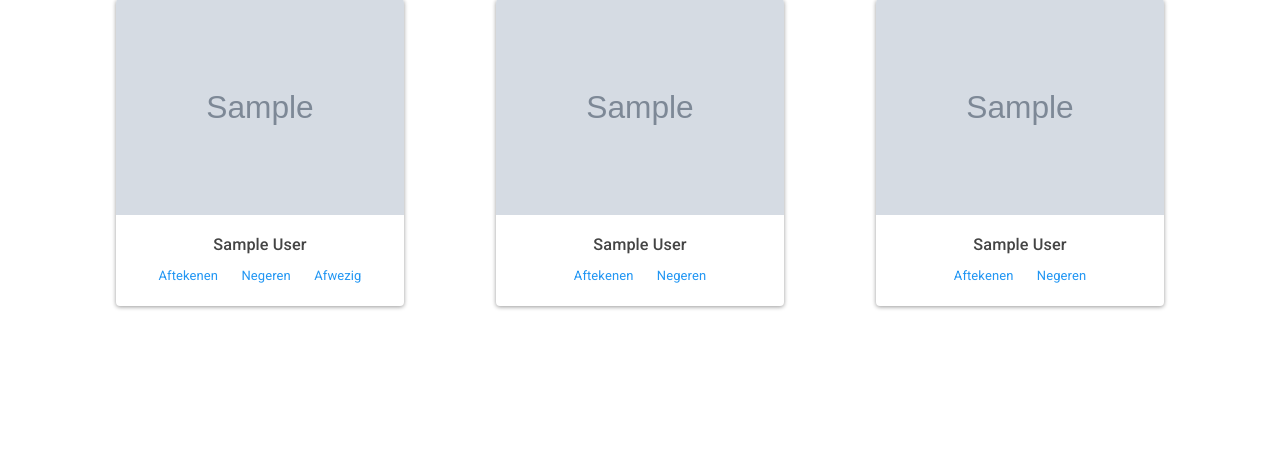
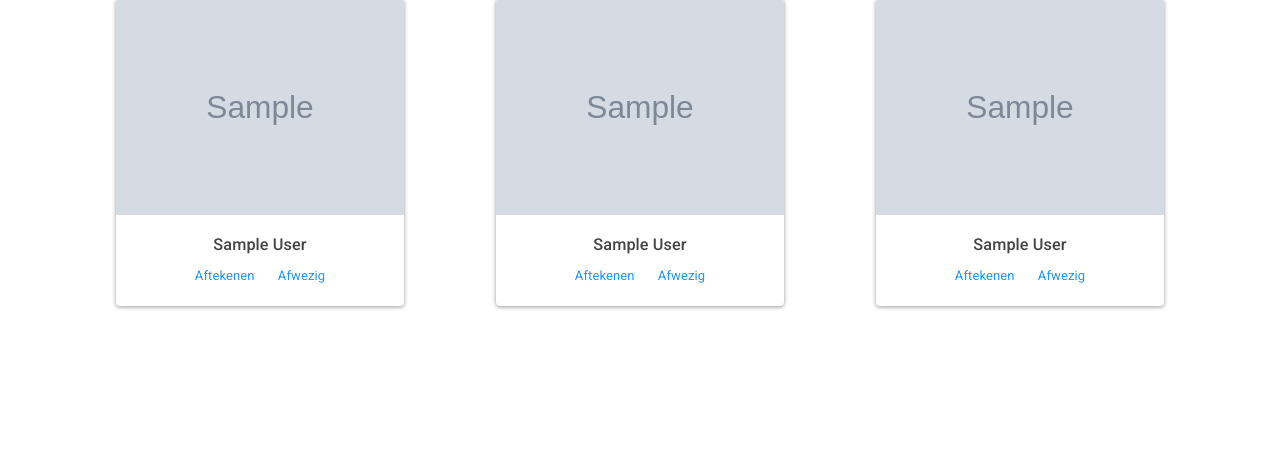
Before and after one commit to djoamersfoort/corvee, a Django app: template django/corvee/templates/index.html in a window 1280 px wide. Shown: the part 197-657 px from the top of the page. Run offline with Django 3.2, Linux system fonts and the light colour scheme; the template is opened without the code that fills it: most values are stand-ins (such as "Sample title", 1, 10 or a date in 2020); grey boxes marked "Sample" are stand-in pictures; some libraries are stand-ins or nearby versions.

Commit message:
Implement acknowledgement

```diff
--- a/django/corvee/corvee/urls.py
+++ b/django/corvee/corvee/urls.py
@@ -21,6 +21,7 @@ urlpatterns = [
     path('admin/', admin.site.urls),
     path('main/', views.Main.as_view(), name='main'),
     path('main/<str:day>/', views.Main.as_view(), name='main'),
+    path('ack/<int:pk>', views.Acknowledge.as_view(), name='acknowledge'),
     path('logoff/', views.LogoffView.as_view(), name='logoff'),
     re_path(r'oauth/.*', views.LoginResponseView.as_view()),
     path('', views.LoginView.as_view(), name='login')
--- a/django/corvee/templates/index.html
+++ b/django/corvee/templates/index.html
@@ -52,8 +52,7 @@
             <img class="card-img-top" src="{{ object_list.0.picture }}" alt="Foto van ...">
             <div class="card-body">
               <h5 class="card-title">{{ object_list.0.first_name }} {{ object_list.0.last_name }}</h5>
-              <a href="#" class="card-link">Aftekenen</a>
-              <a href="#" class="card-link">Negeren</a>
+              <a href="{% url 'acknowledge' object_list.0.id %}" class="card-link">Aftekenen</a>
               <a href="#" class="card-link">Afwezig</a>
             </div>
           </div>
@@ -63,8 +62,8 @@
             <img class="card-img-top" src="{{ object_list.1.picture }}" alt="Foto van ...">
             <div class="card-body">
               <h5 class="card-title">{{ object_list.1.first_name }} {{ object_list.1.last_name }}</h5>
-              <a href="#" class="card-link">Aftekenen</a>
-              <a href="#" class="card-link">Negeren</a>
+              <a href="{% url 'acknowledge' object_list.1.id %}" class="card-link">Aftekenen</a>
+              <a href="#" class="card-link">Afwezig</a>
             </div>
           </div>
         </div>
@@ -73,8 +72,8 @@
             <img class="card-img-top" src="{{ object_list.2.picture }}" alt="Foto van ...">
             <div class="card-body">
               <h5 class="card-title">{{ object_list.2.first_name }} {{ object_list.2.last_name }}</h5>
-              <a href="#" class="card-link">Aftekenen</a>
-              <a href="#" class="card-link">Negeren</a>
+              <a href="{% url 'acknowledge' object_list.2.id %}" class="card-link">Aftekenen</a>
+              <a href="#" class="card-link">Afwezig</a>
             </div>
           </div>
         </div>
@@ -82,9 +81,3 @@
     </div>
   </body>
 </html>
-
-<script>
-    function switchDay() {
-        console.log($("#switch"));
-    }
-</script>
```
Also changed, not shown: django/corvee/corvee/src/views.py (+14 -1 lines).
